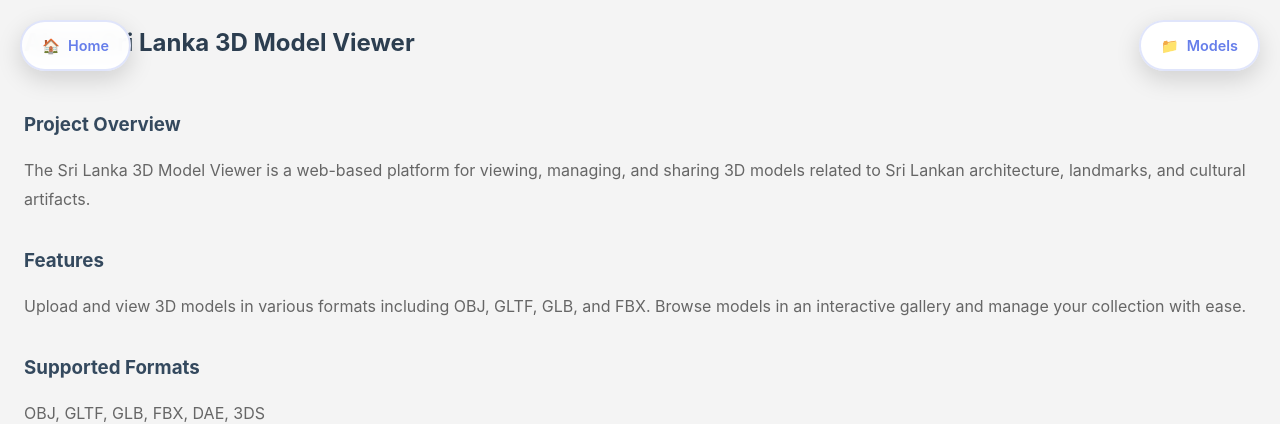
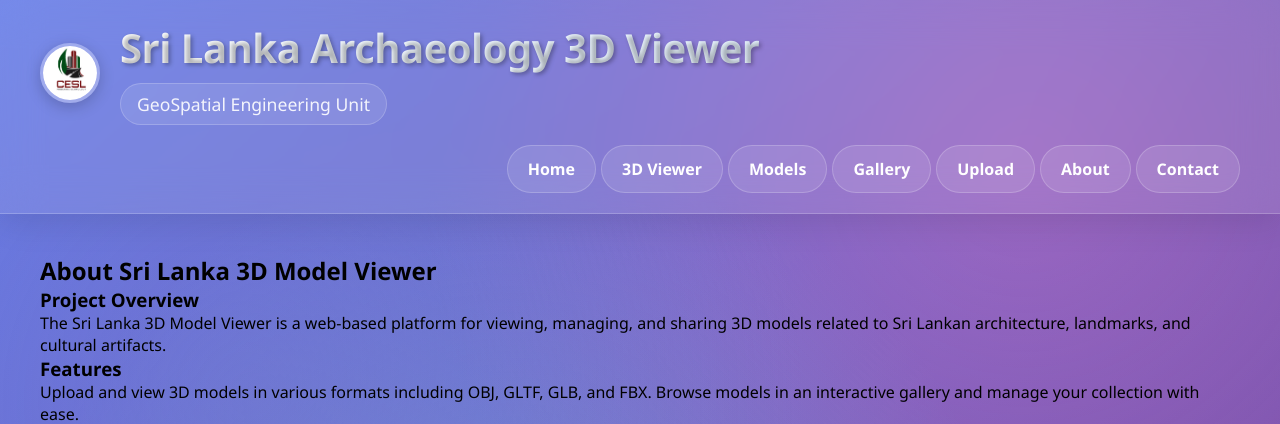
Before and after one commit to fais1111/Archeology, a Flask app: page /about in a window 1280 px wide. Shown: the top 424 px of the page. Run offline with Flask 3, Linux system fonts and the light colour scheme; some libraries are stand-ins or nearby versions.

Commit message:
Update about.html

```diff
--- a/templates/about.html
+++ b/templates/about.html
@@ -1,70 +1,5 @@
-<!DOCTYPE html>
-<html lang="en">
-<head>
-    <meta charset="UTF-8">
-    <meta name="viewport" content="width=device-width, initial-scale=1.0">
-    <title>SriLanka 3D Model Viewer</title>
-    <link rel="stylesheet" href="{{ url_for('static', filename='style.css') }}">
-</head>
-
-<div class="nav-buttons left">
-        <a href="{{ url_for('home') }}" class="nav-btn">
-            <span>🏠</span>
-            <span>Home</span>
-        </a>
-    </div>
-
-    <div class="nav-buttons right">
-        <a href="{{ url_for('models') }}" class="nav-btn">
-            <span>📁</span>
-            <span>Models</span>
-        </a>
-    </div>
-
-<style>
-.nav-buttons {
-            position: fixed;
-            top: 20px;
-            z-index: 1000;
-        }
-
-.nav-buttons.left {
-            left: 20px;
-        }
-
-.nav-buttons.right {
-            right: 20px;
-        }
-
-.nav-btn {
-            display: inline-flex;
-            align-items: center;
-            gap: 8px;
-            background: rgba(255, 255, 255, 0.95);
-            color: #667eea;
-            text-decoration: none;
-            padding: 12px 20px;
-            border-radius: 25px;
-            font-weight: 600;
-            font-size: 0.9rem;
-            box-shadow: 0 8px 25px rgba(0,0,0,0.15);
-            backdrop-filter: blur(10px);
-            border: 2px solid rgba(102, 126, 234, 0.2);
-            transition: all 0.3s ease;
-        }
-
-.nav-btn:hover {
-            background: rgba(102, 126, 234, 0.1);
-            transform: translateY(-2px);
-            box-shadow: 0 15px 35px rgba(0,0,0,0.2);
-            border-color: rgba(102, 126, 234, 0.4);
-        }
-
-        .nav-btn:active {
-            transform: translateY(0);
-        }
-
-</style>
+{% extends "base.html" %}
+{% block content %}
 <h2>About Sri Lanka 3D Model Viewer</h2>
 <div id="about-content">
     <section>
@@ -92,3 +27,4 @@
         <p>This platform aims to preserve and showcase Sri Lankan heritage through digital 3D models, making cultural artifacts accessible to researchers, students, and the general public.</p>
     </section>
 </div>
+{% endblock %}
```
